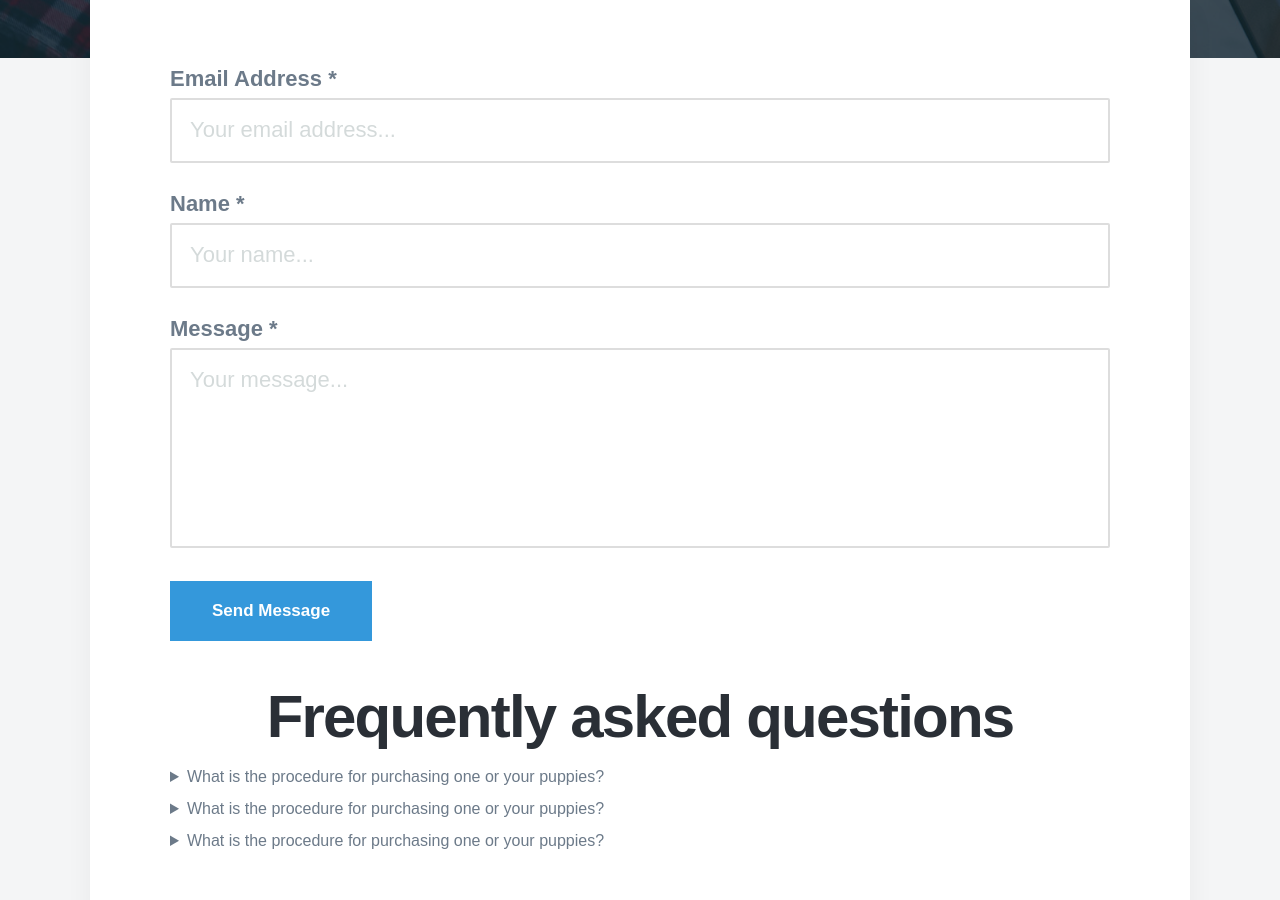
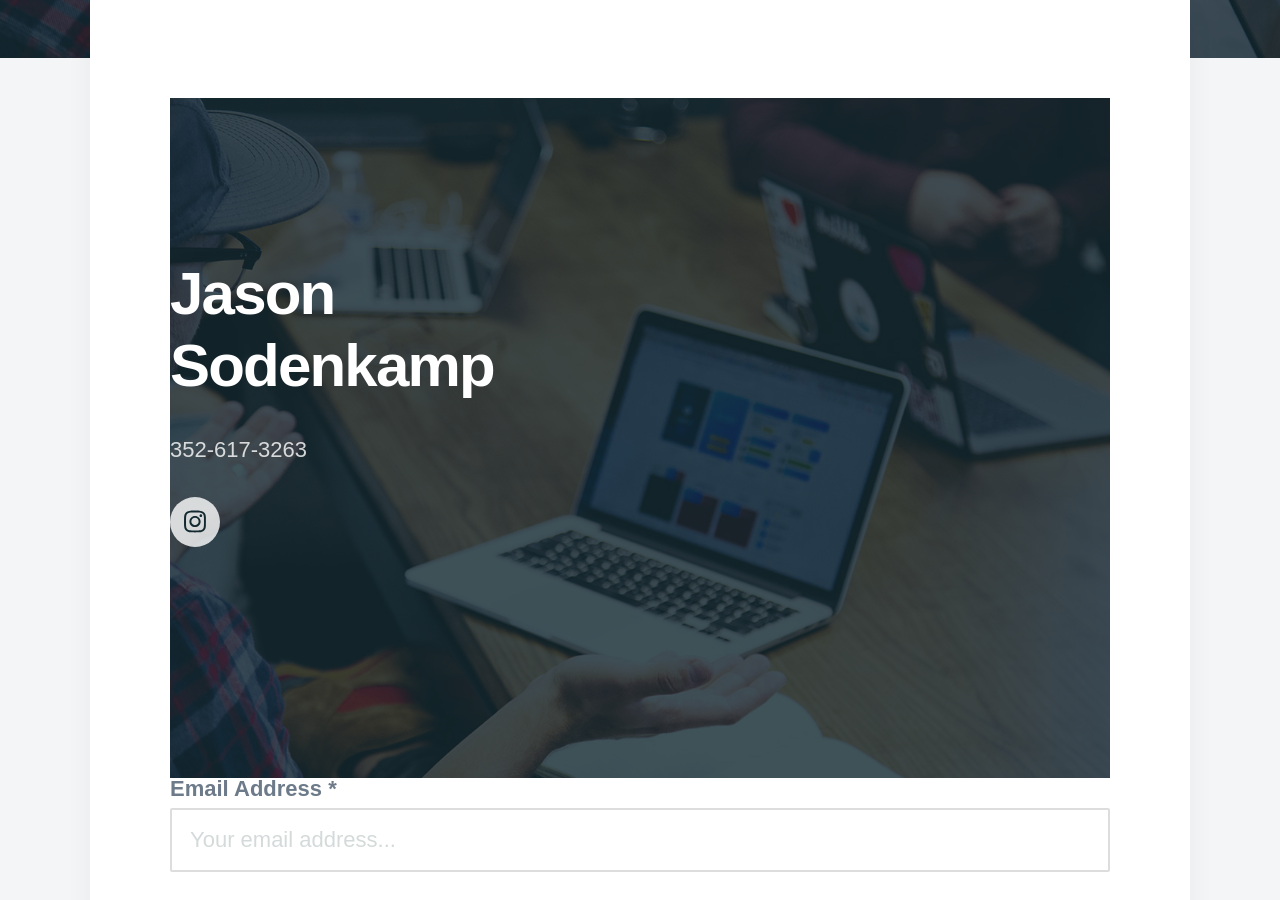
Before and after one commit to jcsodenkamp/jcsodenkamp.github.io, a Jekyll site: the page built from _pages/contact.md, in a window 1280 px wide and 900 px high, scrolled down 534 px. Built offline with Jekyll 4.4.1, drawn with Linux system fonts in a browser that asks for light colours; nearby versions of some CDN libraries; some web fonts are replaced.

Commit message:
Update contact-form.html

```diff
--- a/_includes/contact-form.html
+++ b/_includes/contact-form.html
@@ -1,3 +1,23 @@
+<section class="hero">
+
+	<div class="hero__image" style="background-image: url({{ page.featured_image | relative_url }})">
+		<div class="hero__overlay"></div>
+	</div>
+
+	<div class="wrap">
+
+		<h1>Jason
+		Sodenkamp</h1>
+		<p>352-617-3263</p>
+
+		{% include socials.html %}
+
+	</div>
+
+</section>
+
+
+
 <div class="contact-form">
 
 	<form method="post" action="https://formspree.io/f/xoqrwqdj" id="contact-form">
```
